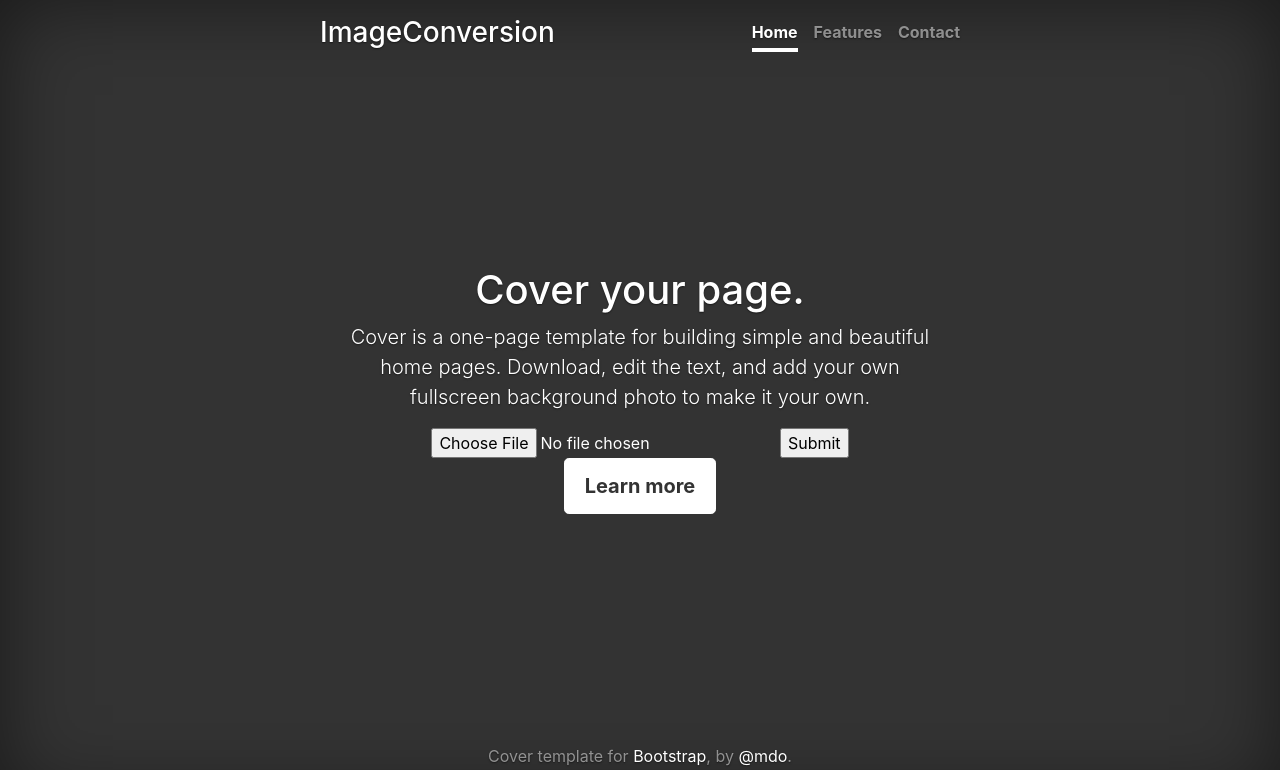
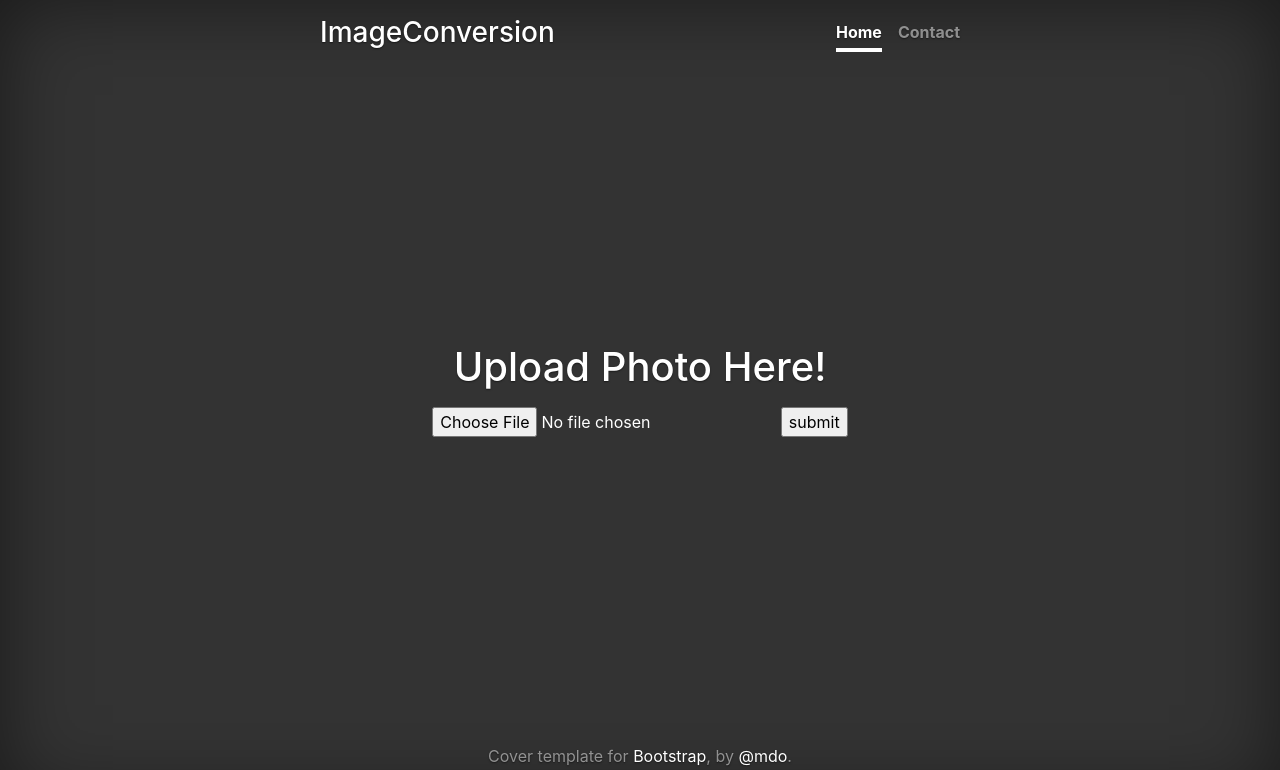
Before and after one commit to anthopark/ImageConversion, a Flask app: page / in a window 1280 px wide. Shown: the top 770 px of the page. Run offline with Flask 2, Linux system fonts and the light colour scheme; some libraries are stand-ins or nearby versions.

Commit message:
tried to prettify the main page - Anthony

```diff
--- a/static/css/custom.css
+++ b/static/css/custom.css
@@ -90,7 +90,7 @@ body {
  * Cover
  */
 .cover {
-  padding: 0 1.5rem;
+  padding: 1.5 1.5rem;
 }
 .cover .btn-lg {
   padding: .75rem 1.25rem;
--- a/templates/base.html
+++ b/templates/base.html
@@ -7,7 +7,7 @@
     <meta name="description" content="">
     <meta name="author" content="Mark Otto, Jacob Thornton, and Bootstrap contributors">
     <meta name="generator" content="Jekyll v3.8.5">
-    <title>{% block title %}{% endblock %}</title>
+    <title>{% block title %}ImageConversion{% endblock %}</title>
 
     <link rel="stylesheet" href="https://stackpath.bootstrapcdn.com/bootstrap/4.3.1/css/bootstrap.min.css" integrity="sha384-ggOyR0iXCbMQv3Xipma34MD+dH/1fQ784/j6cY/iJTQUOhcWr7x9JvoRxT2MZw1T" crossorigin="anonymous">
     <script src="https://code.jquery.com/jquery-3.3.1.slim.min.js" integrity="sha384-q8i/X+965DzO0rT7abK41JStQIAqVgRVzpbzo5smXKp4YfRvH+8abtTE1Pi6jizo" crossorigin="anonymous"></script>
@@ -21,11 +21,11 @@
     <div class="cover-container d-flex w-100 h-100 p-3 mx-auto flex-column">
   <header class="masthead mb-auto">
     <div class="inner">
-      <h3 class="masthead-brand">ImageConversion</h3>
+      <h3 class="masthead-brand"><a href="/">ImageConversion</a></h3>
       <nav class="nav nav-masthead justify-content-center">
-        <a class="nav-link active" href="#">Home</a>
-        <a class="nav-link" href="#">Features</a>
-        <a class="nav-link" href="#">Contact</a>
+        <a class="nav-link active" href="/">Home</a>
+        <a class="nav-link" href="/">Contact</a>
+        <!-- <a class="nav-link" href="#">Contact</a> -->
       </nav>
     </div>
   </header>
--- a/templates/upload_file.html
+++ b/templates/upload_file.html
@@ -1,15 +1,14 @@
 {% extends "base.html" %}
 {% block title %}Uploader{% endblock %}
 {% block content %}
-    <h1 class="cover-heading">Cover your page.</h1>
-    <p class="lead">Cover is a one-page template for building simple and beautiful home pages. Download, edit the text, and add your own fullscreen background photo to make it your own.</p>
+    <h1 class="cover-heading">Upload Photo Here!</h1>
+    <p class="lead"></p>
     <p class="lead">
       <form action = "http://0.0.0.0:8000/uploader" method = "POST"
          enctype = "multipart/form-data">
-         <input type = "file" name = "file" />
-         <input type = "submit"/>
+         <input type = "file" name = "file"/>
+         <input type = "submit" value = "submit"/>
       </form>
-      <a href="#" class="btn btn-lg btn-secondary">Learn more</a>
     </p>
 
 {% endblock %}
```
Also changed, not shown: 1 other file.
